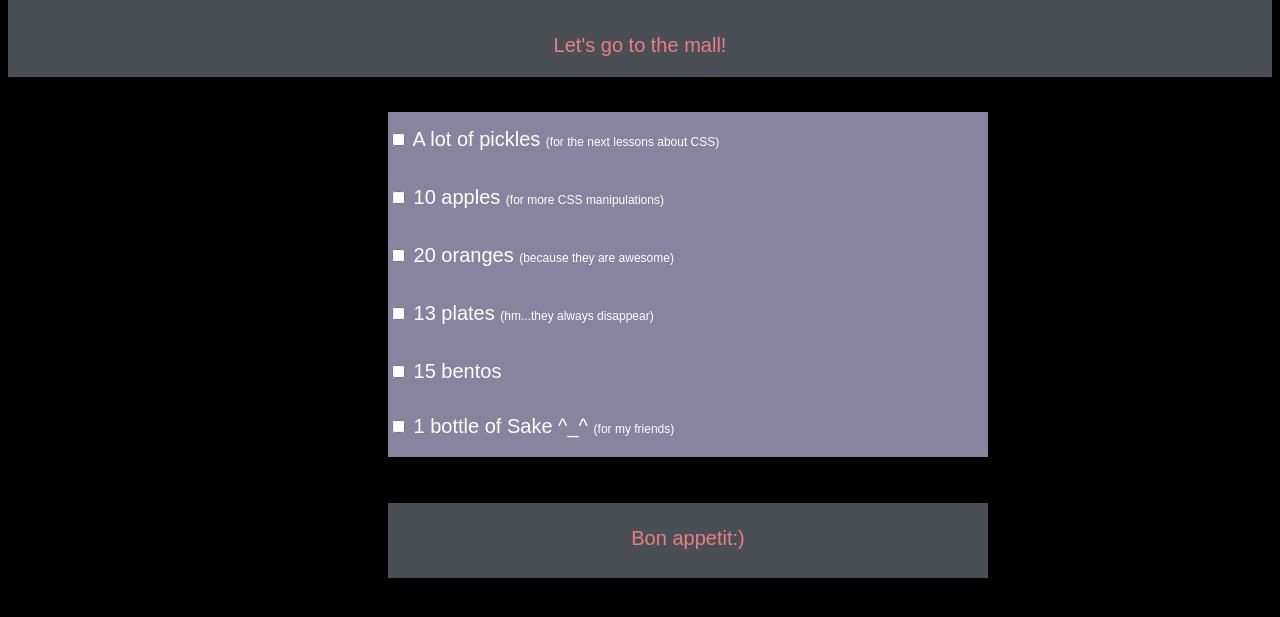
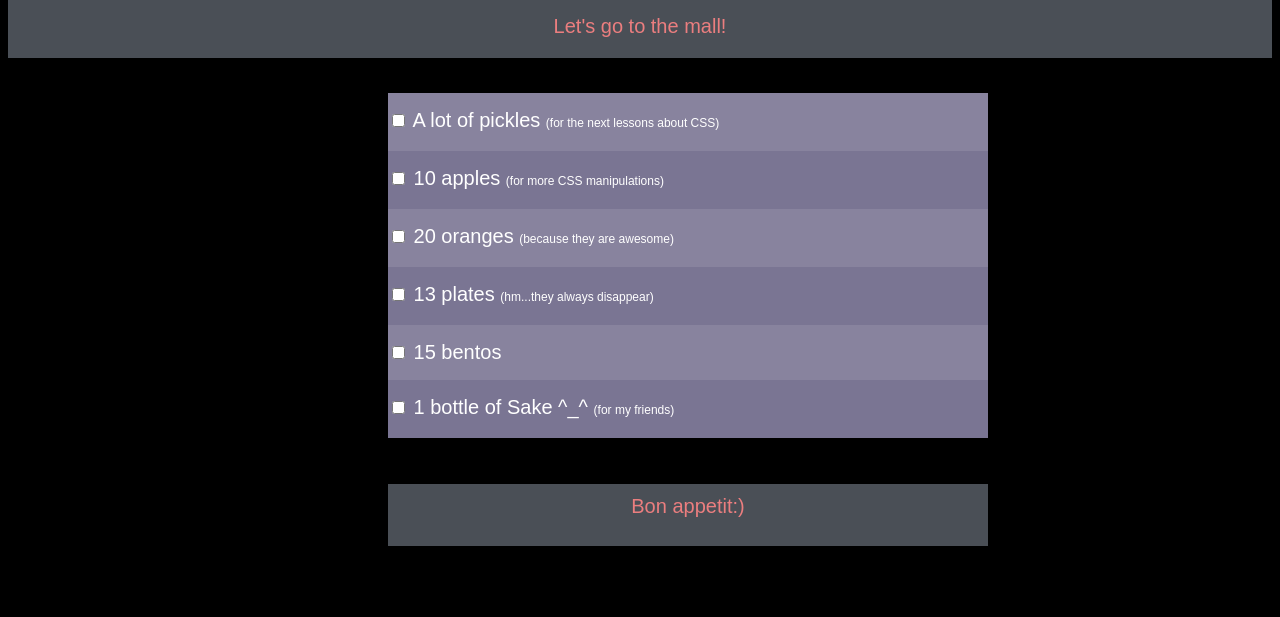
Before and after one commit to Viktoriya0387/Viktoriya0387.github.io, a plain HTML site: page css-dinner-shopping-list/index.html in a window 1280 px wide. Shown: the part 61-678 px from the top of the page. Drawn offline with Linux system fonts and the light colour scheme.

Commit message:
dinner_shopping_list

```diff
--- a/css-dinner-shopping-list/css/style.css
+++ b/css-dinner-shopping-list/css/style.css
@@ -1,12 +1,10 @@
 
 header{
-
 	color: rgb(235, 126, 127);
 	background-color: rgb(74, 79, 86);
 	text-align: center;
     vertical-align: middle;
-
-}
+  }
 li{
 	display: inline-block;
 	list-style: none;
@@ -20,19 +18,21 @@ li{
 
 
 }
-li: nth-child (2n) {
-	background: red;
-
+li:nth-child(2n) {
+	background: rgb(122, 117, 147);
+}
+li:hover {
+	background: #625E77;
+	border-top: 3px solid white;
+	border-bottom: 3px solid white;
 }
 
 p {
 	display: inline-block;
 	font-size: 20px;
-	/*margin-bottom: 10px;*/
 	font-family: sans-serif;
-	margin-top: 15px;
-
-}
+	margin-top: -10px;
+   }
 
 body {
 	font-size: 100%;
@@ -44,19 +44,11 @@ ul{
     margin-top: 35px;
     padding-left: 0px;
    }
-input: checked
-{
+input[type="checkbox"]:checked ~ *  {
+    text-decoration: line-through;
+    color: #a3a0b5;
+}
 
- background-color: red;
-
- }
-
-
-.border {
-  border: 3px solid white;
-  border-top-color: 3px solid white;
-  background: rgb(98, 94, 119);
-}
 i {
 	font-style: normal;
 	font-size: 12px;
@@ -74,4 +66,3 @@ i {
     margin-top: 30px;
     text-align: center;
 }
-}
--- a/css-dinner-shopping-list/index.html
+++ b/css-dinner-shopping-list/index.html
@@ -18,35 +18,47 @@
 
 	<ul>
 	   <li>
-			<input type="checkbox">
-			A lot of pickles
+			<label>
+			 <input type="checkbox">
+			<span>A lot of pickles</span>
 			<i>(for the next lessons about CSS)</i>
-
+	        </label>
 	   </li>
 
 	   <li>
 			<label><input type="checkbox">
-			10 apples
-			<i>(for more CSS manipulations)</i></label>
+			<span>
+			    10 apples
+			</span>
+			 <i>(for more CSS manipulations)</i>
+			</label>
 		</li>
 		<li>
+			<label>
 			<input type="checkbox">
-			20 oranges
+			<span>20 oranges</span>
 			<i>(because they are awesome)</i>
+		    </label>
 		</li>
 		<li>
+			<label>
 		    <input type="checkbox">
-		    13 plates
+		    <span>13 plates</span>
 		    <i>(hm...they always disappear)</i>
+		    </label>
 		</li>
 		<li>
+			<label>
 			<input type="checkbox">
-			15 bentos
+			<span>15 bentos</span>
+		</label>
 		</li>
 		<li>
+			<label>
 			<input type="checkbox">
-			1 bottle of Sake ^_^
+			<span>1 bottle of Sake ^_^</span>
 			<i>(for my friends)</i>
+		</label>
 		</li>
 
 	</ul>
```
Also changed, not shown: css-dinner-shopping-list/images/favicon.png (added).
